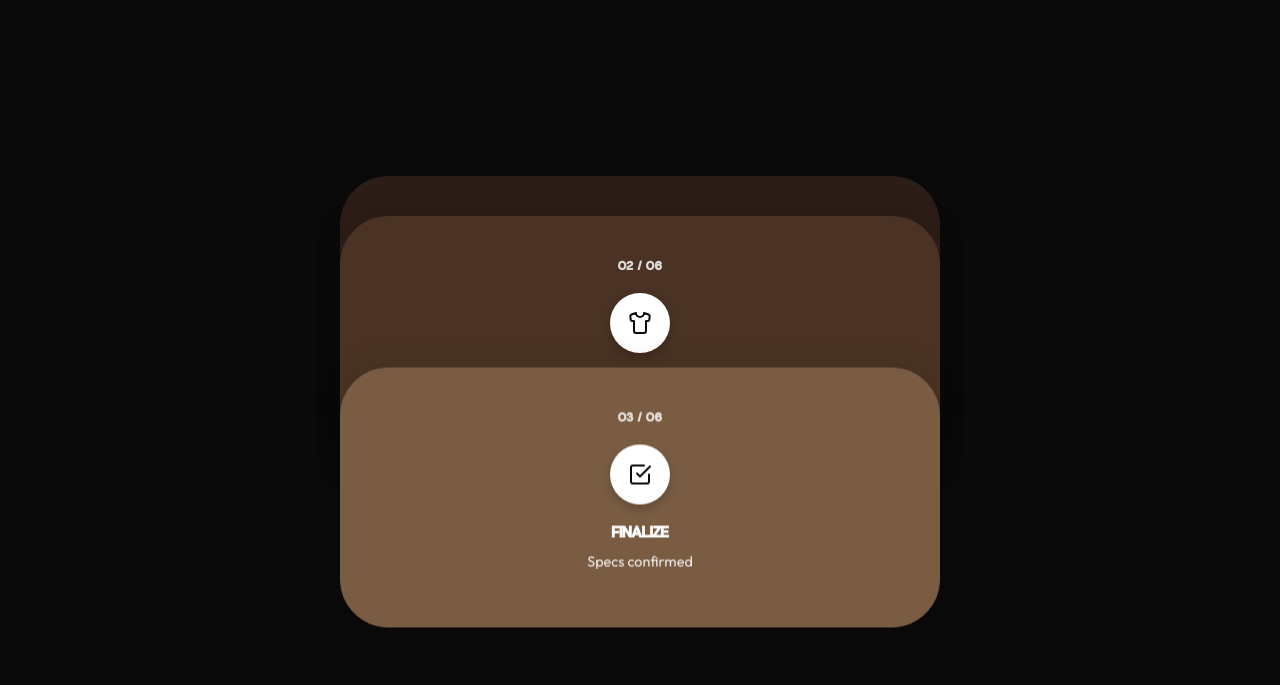
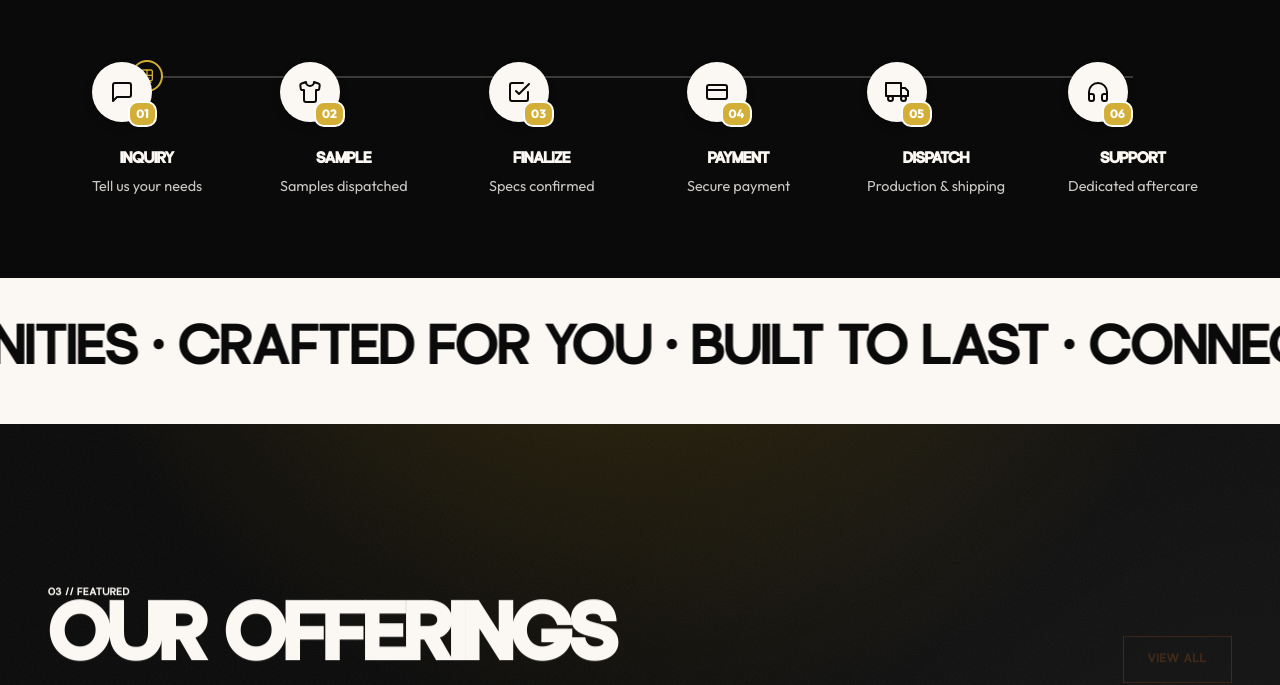
Before and after one commit to PTejasKr/alphaxgen, a Next.js app: page / in a window 1280 px wide. Shown: the part 2283-2968 px from the top of the page. Built offline with nearby package versions, Linux system fonts and the light colour scheme.

Commit message:
revert: all experimental sales process features restored to original state

```diff
--- a/src/components/home/ProcessSection.module.css
+++ b/src/components/home/ProcessSection.module.css
@@ -1,5 +1,5 @@
 .processSection {
-  padding: var(--space-lg) clamp(12px, 4vw, 24px); /* Mobile padding fix */
+  padding: var(--space-lg) var(--space-sm);
   background-color: var(--paper);
   color: var(--ink);
   overflow: hidden;
@@ -14,13 +14,7 @@
 
 .header {
   text-align: center;
-  margin-bottom: 2rem;
-}
-
-@media (min-width: 900px) {
-  .header {
-    margin-bottom: var(--space-xl);
-  }
+  margin-bottom: var(--space-xl);
 }
 
 .subtitle {
@@ -33,82 +27,76 @@
 .compactBottom { padding-bottom: calc(var(--space-xl) / 2) !important; }
 
 /* ---------------------------------
-   STATIC STACKED ACCORDION LAYOUT
+   MOBILE STICKY STACK LAYOUT
+   (Visible only on mobile)
 ---------------------------------- */
-.scrollSection {
-  height: 300vh; /* Provides the scrolling track */
+.mobileTimeline {
+  display: flex;
+  flex-direction: column;
+  gap: 40vh; /* Creates scrolling space between cards */
+  padding-bottom: 20vh;
   position: relative;
 }
 
-.stickyContainer {
-  position: sticky;
-  top: 0;
-  height: 100vh;
-  display: flex;
-  align-items: center;
-  justify-content: center;
-  overflow: hidden;
-}
-
-.timelineContainer {
-  display: flex;
-  flex-direction: column;
-  position: relative;
-  width: 100%;
-  max-width: 600px;
-  margin: 0 auto;
-  /* Removed padding-top as it's centered by stickyContainer */
+@media (min-width: 900px) {
+  .mobileTimeline {
+    display: none;
+  }
 }
 
 .mobileStepCard {
-  position: relative;
+  position: sticky;
   width: 100%;
-  height: 260px; /* Fixed height to ensure consistent overlapping */
-  will-change: transform;
-  transition: transform 0.3s cubic-bezier(0.2, 0.8, 0.2, 1), z-index 0s 0.3s;
-}
-
-.mobileStepCard:not(:first-child) {
-  margin-top: -220px; /* Leaves 40px visible for each pill, hiding text perfectly */
-}
-
-.mobileStepCard:hover {
-  z-index: 50 !important; /* Bring to top on hover */
-  transform: translateY(-20px); /* Expand by popping up slightly */
-  transition: transform 0.3s cubic-bezier(0.2, 0.8, 0.2, 1), z-index 0s 0s;
+  max-width: 500px;
+  margin: 0 auto;
 }
 
 .mobileCardContent {
   background: var(--white);
   border: 1px solid rgba(0,0,0,0.05);
-  box-shadow: 0 -8px 30px rgba(0,0,0,0.08), 0 12px 30px rgba(0,0,0,0.08);
-  border-radius: 48px;
-  padding: 2.5rem 1.5rem;
+  box-shadow: 0 -4px 20px rgba(0,0,0,0.08);
+  border-radius: 16px;
+  padding: 2rem;
   display: flex;
   flex-direction: column;
-  align-items: center;
-  text-align: center;
-  gap: 1rem;
-  height: 100%;
-  transition: box-shadow 0.3s ease;
+  align-items: flex-start;
+  gap: 1.5rem;
+  min-height: 50vh;
+  transition: transform var(--duration-fast) var(--ease-standard);
+  overflow: hidden;
 }
 
-.mobileStepCard:hover .mobileCardContent {
-  box-shadow: 0 0 50px rgba(0,0,0,0.15); /* More prominent shadow on hover */
+.cardHeaderRow {
+  display: flex;
+  width: 100%;
+  justify-content: space-between;
+  align-items: center;
+  border-bottom: 1px solid rgba(0,0,0,0.1);
+  padding-bottom: 1rem;
 }
 
-.stepProgress {
+.stepTitle {
   font-family: var(--font-heading), sans-serif;
-  font-size: 0.85rem;
+  font-size: 1.25rem;
   font-weight: 700;
-  color: var(--accent);
+  text-transform: uppercase;
+  margin: 0;
+  color: var(--ink);
+}
+
+.stepNumberMobile {
+  font-family: var(--font-body), sans-serif;
+  font-size: 0.8rem;
+  opacity: 0.6;
+  font-weight: 600;
   letter-spacing: 0.05em;
 }
 
 .cardText {
   display: flex;
   flex-direction: column;
-  justify-content: center;
+  justify-content: flex-start;
+  flex: 1;
 }
 
 .stepIconWrap {
@@ -123,7 +111,7 @@
   justify-content: center;
   flex-shrink: 0;
   box-shadow: 0 4px 10px rgba(0,0,0,0.2);
-  margin: 0 auto;
+  margin-top: 1rem;
   z-index: 5;
 }
 
@@ -161,3 +149,104 @@
   opacity: 0.8;
   margin: 0;
 }
+
+/* ---------------------------------
+   DESKTOP HORIZONTAL LAYOUT
+   (Visible only on desktop)
+---------------------------------- */
+.desktopTimeline {
+  display: none;
+}
+
+@media (min-width: 900px) {
+  .desktopTimeline {
+    display: flex;
+    justify-content: space-between;
+    position: relative;
+    max-width: 1200px;
+    margin: 0 auto;
+    padding-top: 40px;
+  }
+
+  .desktopTrack {
+    position: absolute;
+    top: 70px;
+    left: 8.33%;
+    right: 8.33%;
+    height: 2px;
+    background-color: var(--ink);
+    opacity: 0.2;
+    z-index: 1;
+  }
+
+  .train {
+    position: absolute;
+    top: 54px;
+    left: 8.33%;
+    width: 32px;
+    height: 32px;
+    background-color: var(--paper);
+    color: var(--accent);
+    border: 2px solid var(--accent);
+    border-radius: 50%;
+    display: flex;
+    align-items: center;
+    justify-content: center;
+    z-index: 2;
+    animation: trainMove 15s linear infinite;
+  }
+
+  .train svg {
+    width: 16px;
+    height: 16px;
+    stroke: var(--accent);
+    fill: none;
+  }
+
+  @keyframes trainMove {
+    0% { left: 8.33%; transform: translateX(-50%); }
+    15% { left: 25%; transform: translateX(-50%); }
+    20% { left: 25%; transform: translateX(-50%); }
+    35% { left: 41.66%; transform: translateX(-50%); }
+    40% { left: 41.66%; transform: translateX(-50%); }
+    55% { left: 58.33%; transform: translateX(-50%); }
+    60% { left: 58.33%; transform: translateX(-50%); }
+    75% { left: 75%; transform: translateX(-50%); }
+    80% { left: 75%; transform: translateX(-50%); }
+    95% { left: 91.66%; transform: translateX(-50%); }
+    100% { left: 91.66%; transform: translateX(-50%); }
+  }
+
+  .desktopStep {
+    display: flex;
+    flex-direction: column;
+    align-items: center;
+    text-align: center;
+    width: 16.66%;
+    position: relative;
+    z-index: 5;
+  }
+
+  .desktopStep .stepIconWrap {
+    width: 60px;
+    height: 60px;
+    margin-bottom: 1.5rem;
+    background-color: var(--ink);
+  }
+
+  .desktopStep .stepIconWrap svg {
+    width: 24px;
+    height: 24px;
+  }
+
+  .desktopStep .stepNumber {
+    bottom: -5px;
+    right: -5px;
+    font-size: 0.75rem;
+    padding: 2px 6px;
+  }
+
+  .stepContent {
+    max-width: 150px;
+  }
+}
--- a/src/components/home/ProcessSection.tsx
+++ b/src/components/home/ProcessSection.tsx
@@ -74,85 +74,57 @@ const steps = [
   }
 ];
 
-const premiumWarmColors = [
-  { bg: "#2C1E16", text: "#FFFFFF" }, // Espresso
-  { bg: "#4A3324", text: "#FFFFFF" }, // Mocha
-  { bg: "#7A5C43", text: "#FFFFFF" }, // Caramel
-  { bg: "#B59A7F", text: "#1A1A1A" }, // Sand
-  { bg: "#D9C8B6", text: "#1A1A1A" }, // Oatmeal
-  { bg: "#F5EFEB", text: "#1A1A1A" }, // Cream
-];
-
-const AnimatedStackedCard = ({ step, index, totalSteps, scrollYProgress }: { step: any, index: number, totalSteps: number, scrollYProgress: any }) => {
-  const color = premiumWarmColors[index % premiumWarmColors.length];
-
-  // Map scroll progress to each card.
-  // Card 0 is always at y=0. Card 1 animates 0.0->0.2. Card 2 animates 0.2->0.4, etc.
-  const start = index === 0 ? 0 : (index - 1) * 0.2;
-  const end = index === 0 ? 0 : start + 0.2;
-
-  // Animate from 100vh (offscreen bottom) to 0vh (its natural position in the stack)
-  const y = useTransform(scrollYProgress, [start, end], ["100vh", "0vh"]);
-  const animatedY = index === 0 ? "0vh" : y;
-
-  return (
-    <motion.div
-      className={styles.mobileStepCard}
-      style={{
-        y: animatedY,
-        zIndex: index + 1
-      }}
-    >
-      <div
-        className={styles.mobileCardContent}
-        style={{
-          backgroundColor: color.bg,
-          color: color.text,
-          borderColor: color.bg
-        }}
-      >
-        <div className={styles.stepProgress} style={{ color: color.text, opacity: 0.8 }}>{step.id} / 0{totalSteps}</div>
-        <div className={styles.stepIconWrap} style={{ backgroundColor: color.text, color: color.bg }}>
-          <div style={{ color: color.bg, display: 'flex' }}>
-            {React.cloneElement(step.icon, { stroke: "currentColor" })}
-          </div>
-        </div>
-        <div className={styles.cardText}>
-          <h3 className={styles.stepTitle} style={{ color: color.text }}>{step.title}</h3>
-          <p className={styles.stepDesc} style={{ opacity: 0.9 }}>{step.desc}</p>
-        </div>
-      </div>
-    </motion.div>
-  );
-};
-
-const StackedScroll = ({ steps }: { steps: any[] }) => {
-  const containerRef = useRef<HTMLDivElement>(null);
+const MobileProcessCard = ({ step, index, totalSteps, containerRef }: { step: any, index: number, totalSteps: number, containerRef: React.RefObject<HTMLDivElement | null> }) => {
   const { scrollYProgress } = useScroll({
     target: containerRef,
     offset: ["start start", "end end"]
   });
 
+  const startProgress = index / totalSteps;
+
+  const scale = useTransform(
+    scrollYProgress,
+    [startProgress, 1],
+    [1, 1 - (totalSteps - index) * 0.035]
+  );
+
+  const opacity = useTransform(
+    scrollYProgress,
+    [startProgress, 1],
+    [1, 0.4]
+  );
+
   return (
-    <div ref={containerRef} className={styles.scrollSection}>
-      <div className={styles.stickyContainer}>
-        <div className={styles.timelineContainer}>
-          {steps.map((step, index) => (
-            <AnimatedStackedCard
-              key={step.id}
-              step={step}
-              index={index}
-              totalSteps={steps.length}
-              scrollYProgress={scrollYProgress}
-            />
-          ))}
+    <div
+      className={styles.mobileStepCard}
+      style={{
+        top: `calc(100px + ${index * 24}px)`,
+        zIndex: 10 + index
+      }}
+    >
+      <motion.div
+        style={{ scale, opacity, transformOrigin: "top center" }}
+        className={styles.mobileCardContent}
+      >
+        <div className={styles.cardHeaderRow}>
+          <h3 className={styles.stepTitle}>{step.title}</h3>
+          <div className={styles.stepNumberMobile}>{step.id} / 06</div>
         </div>
-      </div>
+
+        <div className={styles.stepIconWrap}>
+          {step.icon}
+        </div>
+        <div className={styles.cardText}>
+          <p className={styles.stepDesc}>{step.desc}</p>
+        </div>
+      </motion.div>
     </div>
   );
 };
 
 export function ProcessSection({ compactBottom = false }: { compactBottom?: boolean }) {
+  const containerRef = useRef<HTMLDivElement>(null);
+
   return (
     <section className={`${styles.processSection} ${compactBottom ? styles.compactBottom : ''}`}>
       <Reveal>
@@ -165,7 +137,51 @@ export function ProcessSection({ compactBottom = false }: { compactBottom?: bool
         </div>
       </Reveal>
 
-      <StackedScroll steps={steps} />
+      {/* Mobile Sticky Stack Layout (only visible on mobile) */}
+      <Reveal>
+        <div className={styles.mobileTimeline} ref={containerRef}>
+          {steps.map((step, index) => (
+            <MobileProcessCard
+              key={step.id}
+              step={step}
+              index={index}
+              totalSteps={steps.length}
+              containerRef={containerRef}
+            />
+          ))}
+        </div>
+      </Reveal>
+
+      {/* Desktop Horizontal Layout (only visible on desktop) */}
+      <div className={styles.desktopTimeline}>
+        <div className={styles.desktopTrack}></div>
+        <div className={styles.train}>
+          <svg viewBox="0 0 24 24" strokeWidth="2" strokeLinecap="round" strokeLinejoin="round">
+            <rect x="4" y="3" width="16" height="16" rx="2" ry="2"></rect>
+            <path d="M4 11h16"></path>
+            <path d="M12 3v8"></path>
+            <path d="M8 19l-2 3"></path>
+            <path d="M16 19l2 3"></path>
+            <path d="M9 15h0"></path>
+            <path d="M15 15h0"></path>
+          </svg>
+        </div>
+
+        {steps.map((step, index) => (
+          <div key={step.id} className={styles.desktopStep}>
+            <Reveal delay={index * 100}>
+              <div className={styles.stepIconWrap}>
+                {step.icon}
+                <div className={styles.stepNumber}>{step.id}</div>
+              </div>
+              <div className={styles.stepContent}>
+                <h3 className={styles.stepTitle}>{step.title}</h3>
+                <p className={styles.stepDesc}>{step.desc}</p>
+              </div>
+            </Reveal>
+          </div>
+        ))}
+      </div>
     </section>
   );
 }
```
